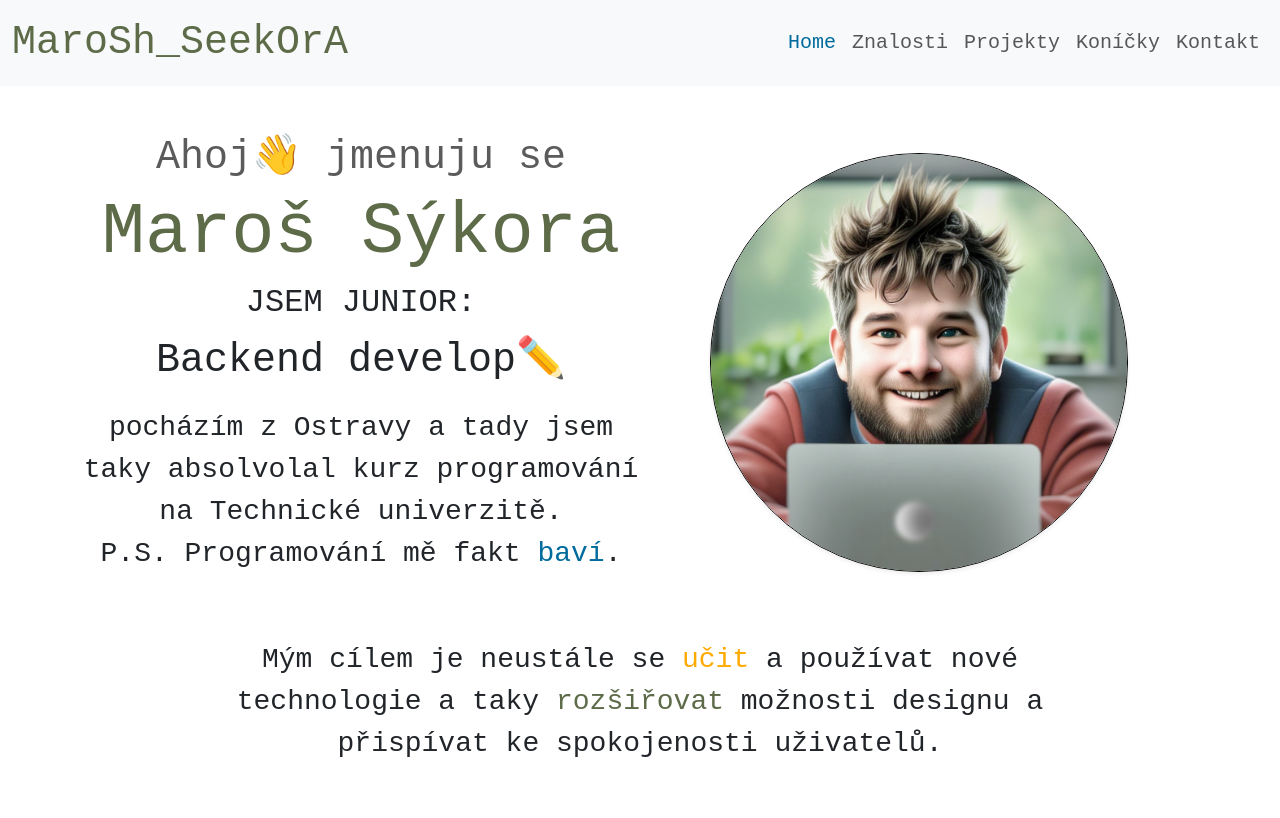
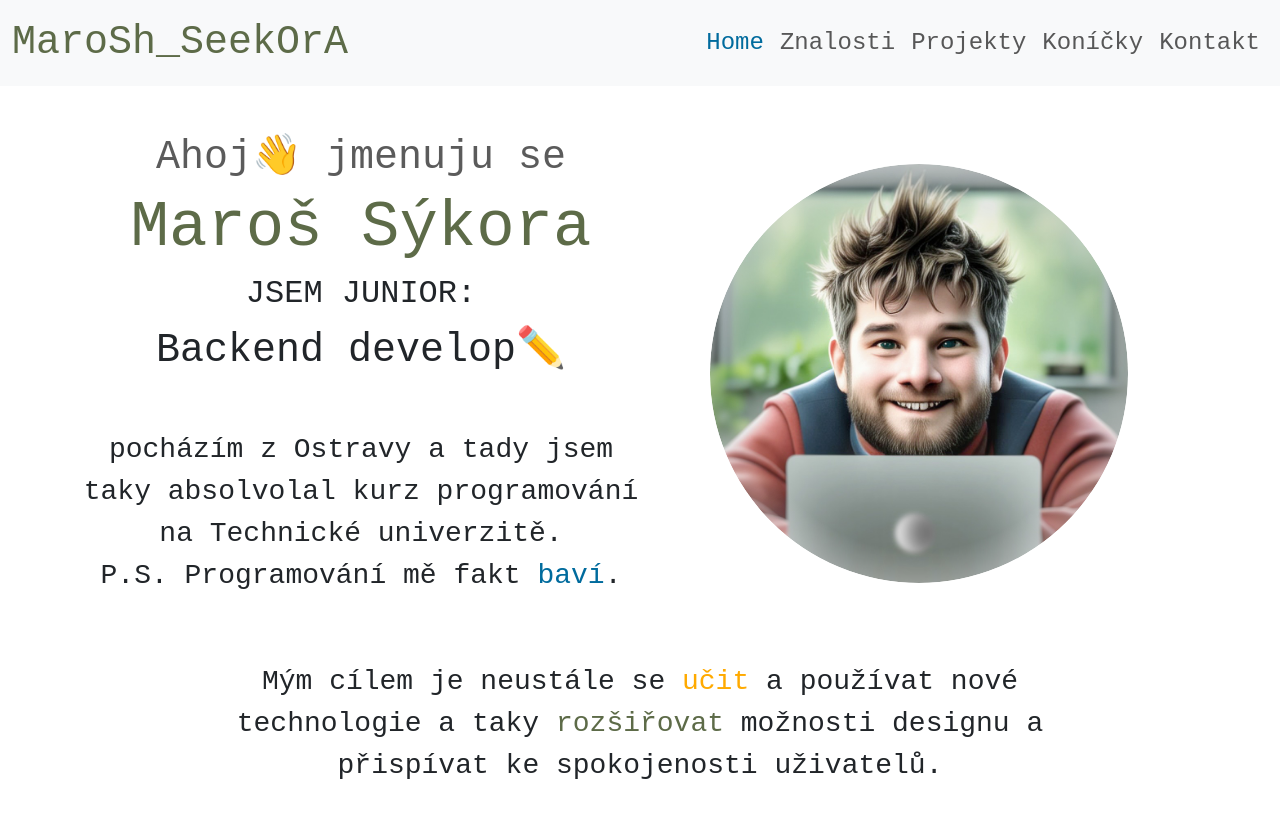
Before and after one commit to sykoramaros/portfolio, a React (Create React App) app: page /#/ in a window 1280 px wide. Shown: the top 818 px of the page. Built offline with nearby package versions, Linux system fonts and the light colour scheme.

Commit message:
Uprava velikosti pisma a stylu v Contact.js a SkillCard.js a Navbar.js

```diff
--- a/src/Components/HobbyCard/HobbyCard.js
+++ b/src/Components/HobbyCard/HobbyCard.js
@@ -31,11 +31,13 @@ const HobbyCard = ({ rotation, image, title, backText, link, textLink }) => {
                 className="card-img-top"
                 alt="..."
               />
-              <div className="card-body rounded-5 bg-light bg-opacity-25 position-absolute bottom-0 start-50 translate-middle-x text-shadow d-flex flex-column justify-content-center align-items-center h-100 w-100">
-                <h5 className="card-title fs-3 text-center">{title}</h5>
-                <p className="card-text fs-6 text-center mx-3">{backText}</p>
+              <div className="card-body rounded-5 bg-light bg-opacity-25 position-absolute bottom-0 start-50 translate-middle-x d-flex flex-column justify-content-center align-items-center h-100 w-100">
+                <h5 className="card-title fs-3 text-center text-info fw-bold">
+                  {title}
+                </h5>
+                <p className="card-text fs-4 text-center mx-3">{backText}</p>
                 <a
-                  className="text-center fs-5 text-decoration-none"
+                  className="text-center text-info fs-4 text-decoration-none"
                   href={link}
                   target="_blank"
                   rel="noopener noreferrer"
--- a/src/Components/Navbar/Navbar.js
+++ b/src/Components/Navbar/Navbar.js
@@ -23,7 +23,7 @@ const Navbar = () => {
             <span class="navbar-toggler-icon"></span>
           </button>
           <div class="collapse navbar-collapse" id="navbarNav">
-            <ul class="navbar-nav ms-auto fs-5">
+            <ul class="navbar-nav ms-auto fs-4">
               <li class="nav-item">
                 <Link
                   class="nav-link active text-info"
--- a/src/Components/SentEmailModal/SentEmailModal.js
+++ b/src/Components/SentEmailModal/SentEmailModal.js
@@ -1,15 +1,14 @@
 import React from "react"
 
-const SentEmailModal = () => {
+const SentEmailModal = ({ show, onClose }) => {
   return (
     <div
-      class="modal-dialog modal-dialog-centered"
+      className={`modal fade ${show ? "d-block" : "d-none"}`}
       id="alertModal"
       tabindex="-1"
       aria-labelledby="alertModalLabel"
-      aria-hidden="true"
     >
-      <div className="modal-dialog">
+      <div className="modal-dialog modal-dialog-centered">
         <div className="modal-content">
           <div className="modal-header">
             <h5 className="modal-title" id="alertModalLabel">
@@ -20,6 +19,7 @@ const SentEmailModal = () => {
               className="btn-close"
               data-bs-dismiss="modal"
               aria-label="Close"
+              onClick={onClose}
             ></button>
           </div>
           <div className="modal-body green" id="modalMessage">
@@ -30,6 +30,7 @@ const SentEmailModal = () => {
               type="button"
               className="btn btn-secondary"
               data-bs-dismiss="modal"
+              onClick={onClose}
             >
               Zavřít
             </button>
--- a/src/Components/SkillCard/SkillCard.js
+++ b/src/Components/SkillCard/SkillCard.js
@@ -17,9 +17,12 @@ const SkillCard = ({ imageSrc, hoverImageSrc, backText }) => {
         src={isHovered ? imageSrc : hoverImageSrc}
         onMouseEnter={() => setIsHovered(true)}
         onMouseLeave={() => setIsHovered(true)}
+        alt="Skill card"
       />
       {isShowed && (
-        <p className="text-center fs-4  position-absolute mt-3">{backText}</p>
+        <p className="text-center fs-4 text-info text-shadow position-absolute mt-3">
+          {backText}
+        </p>
       )}
     </div>
   )
--- a/src/Pages/Contact/Contact.js
+++ b/src/Pages/Contact/Contact.js
@@ -1,24 +1,25 @@
 import React from "react"
-import { useRef } from "react"
+import { useRef, useState } from "react"
 import SentEmailModal from "../../Components/SentEmailModal/SentEmailModal"
 import emailjs from "emailjs-com"
 
 const Contact = () => {
   const form = useRef()
+  const [modalShow, setModalShow] = useState(false)
 
   const sendEmail = (event) => {
     event.preventDefault()
     emailjs
       .sendForm(
         "service_sykoramaros",
-        "template_sykoramaros",
+        "template_email_receive",
         form.current,
         "CHbUmi-K6HoejDiOj"
       )
       .then(
         (result) => {
           alert("Email byl odeslán😊")
-          SentEmailModal()
+          setModalShow(true)
           console.log(result.text)
         },
         (error) => {
@@ -91,7 +92,7 @@ const Contact = () => {
                 </div>
                 <div>
                   <button
-                    className="p-2 text-white bg-info rounded-3 opacity-50"
+                    className="mt-2 py-2 px-3 text-white bg-info rounded-3 border-0"
                     type="submit"
                   >
                     Poslat zpravu
@@ -108,6 +109,7 @@ const Contact = () => {
           alt="Pencil and paper"
         />
       </div>
+      <SentEmailModal show={modalShow} onHide={() => setModalShow(false)} />
     </div>
   )
 }
--- a/src/Pages/Home/Home.js
+++ b/src/Pages/Home/Home.js
@@ -10,14 +10,14 @@ const Home = () => {
             <h1 className="display-6 text-primary text-center">
               Ahoj👋 jmenuju se
             </h1>
-            <h2 className="display-2 text-secondary text-center">
+            <h2 className="display-3 text-secondary text-center">
               Maroš Sýkora
             </h2>
             <h3 className="fs-2 text-center text-uppercase">Jsem junior:</h3>
             <p className="fs-1 text-center">
               <TypedTextSkills />
             </p>
-            <p className="fs-3 text-center mt-3">
+            <p className="fs-3 text-center mt-5">
               pocházím z Ostravy a tady jsem taky absolvolal kurz programování
               na Technické univerzitě.
               <br />
@@ -26,7 +26,13 @@ const Home = () => {
           </div>
           <div className="col-lg-6">
             <img
-              className="img-fluid rounded-circle w-75 m-auto d-block border border-black shadow-sm"
+              className="img-fluid rounded-circle w-75 m-auto d-block"
+              style={{
+                WebkitMaskImage:
+                  "radial-gradient(circle at center, black 60%, transparent 100%)",
+                maskImage:
+                  "radial-gradient(circle at center, black 60%, transparent 100%)",
+              }}
               src={`${process.env.PUBLIC_URL}/img/computer.jpg`}
               alt="Person sitting behind a computer"
             />
```
